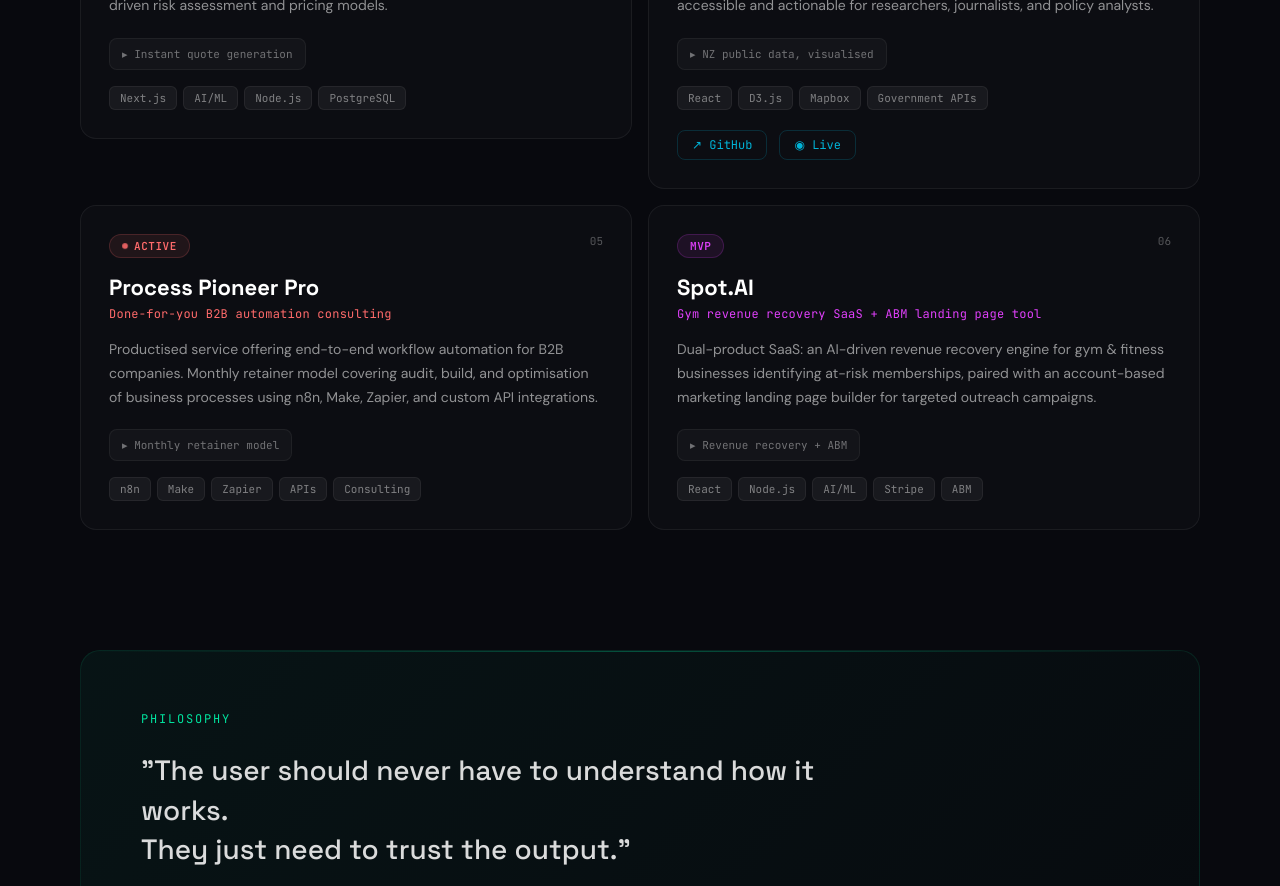
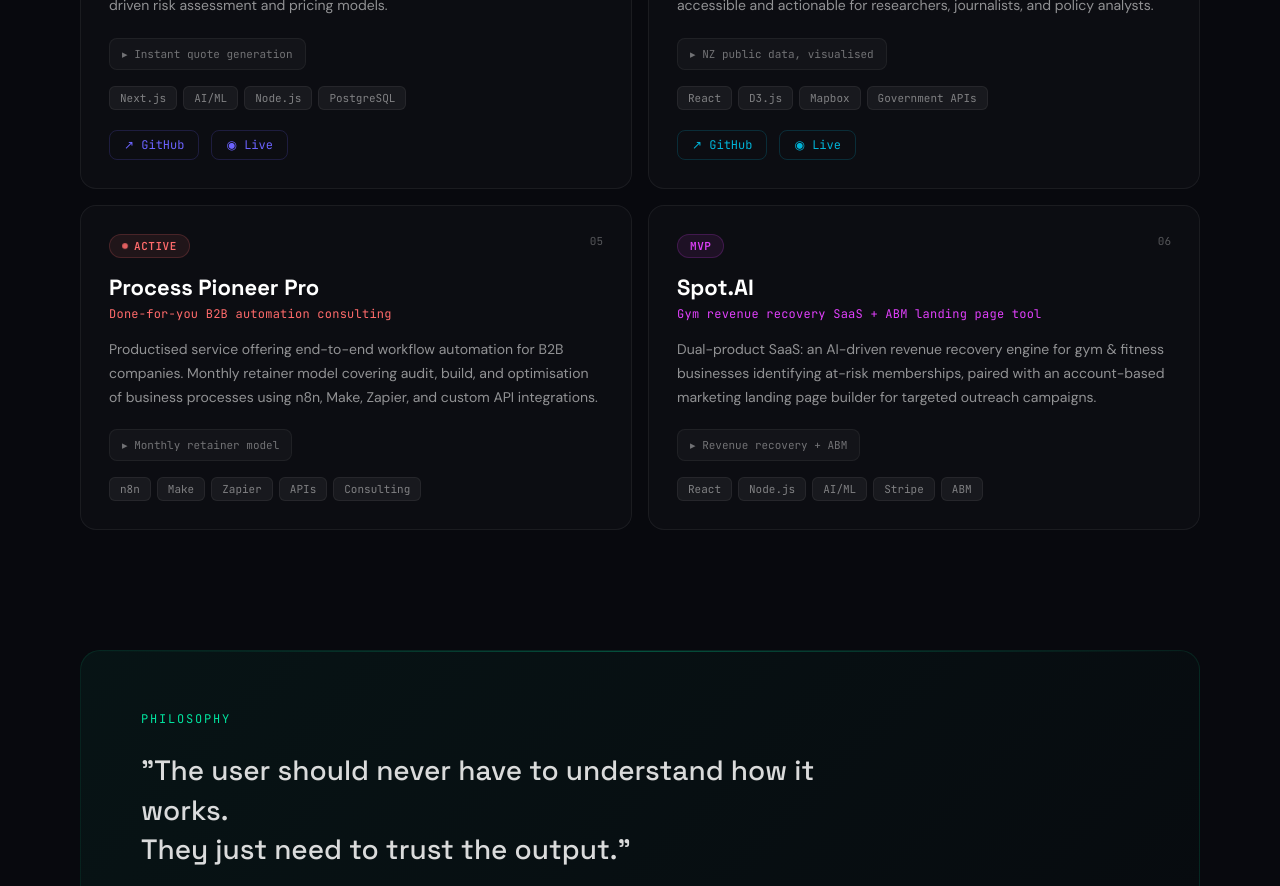
Before and after one commit to vaankit/Portfolio, a React (Vite) app: page / in a window 1280 px wide. Shown: the part 1840-2726 px from the top of the page. Built offline with nearby package versions, Linux system fonts and the light colour scheme.

Commit message:
Add Wellington Shield links

```diff
--- a/src/Portfolio.jsx
+++ b/src/Portfolio.jsx
@@ -41,8 +41,8 @@
     status: "Beta",
     color: "#6C63FF",
     loom: null,
-    github: null,
-    live: null,
+    github: "https://github.com/vaankit/shield-ai-quote",
+    live: "https://shield-ai-quote.onrender.com/",
     featured: false,
     metric: "Instant quote generation",
   },
```
